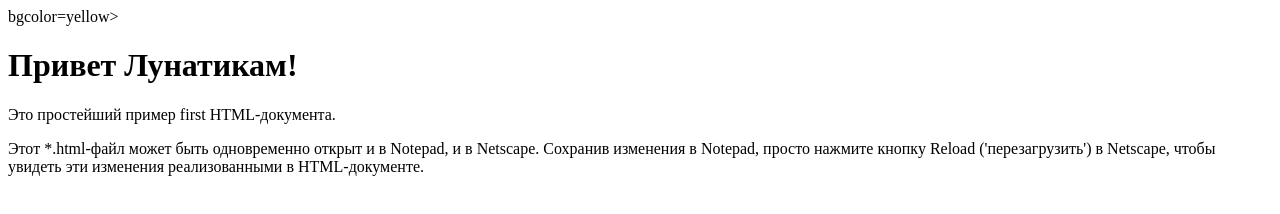
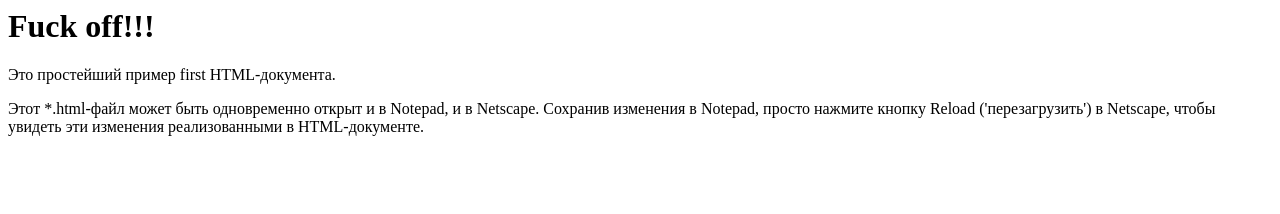
Before and after one commit to Ilya02021983/Repository1, a plain HTML site: page index.html in a window 1280 px wide. Drawn offline with Linux system fonts and the light colour scheme.

Commit message:
Change by Fuck off!!!

```diff
--- a/index.html
+++ b/index.html
@@ -2,8 +2,8 @@
 <head>
 <title>Пример из GIT</title>
 </head>
-<body> bgcolor=yellow>
-<H1>Привет Лунатикам!</H1>
+<body>
+<H1>Fuck off!!!</H1>
 <P>Это простейший пример first HTML-документа.</P>
 <P>Этот *.html-файл может быть одновременно открыт и в Notepad, и в Netscape. Сохранив изменения в Notepad, просто нажмите кнопку Reload ('перезагрузить') в Netscape, чтобы увидеть эти изменения реализованными в HTML-документе.</P>
 </body>
```
